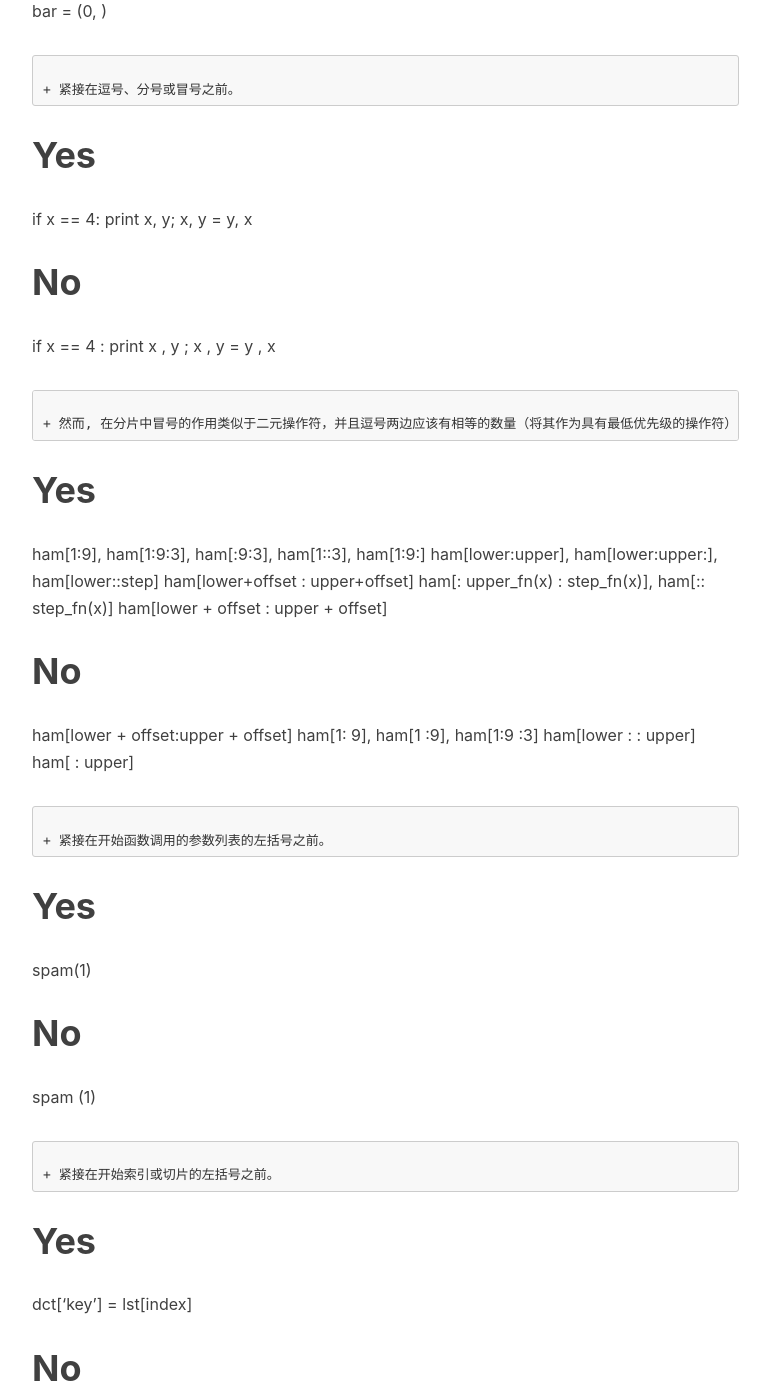
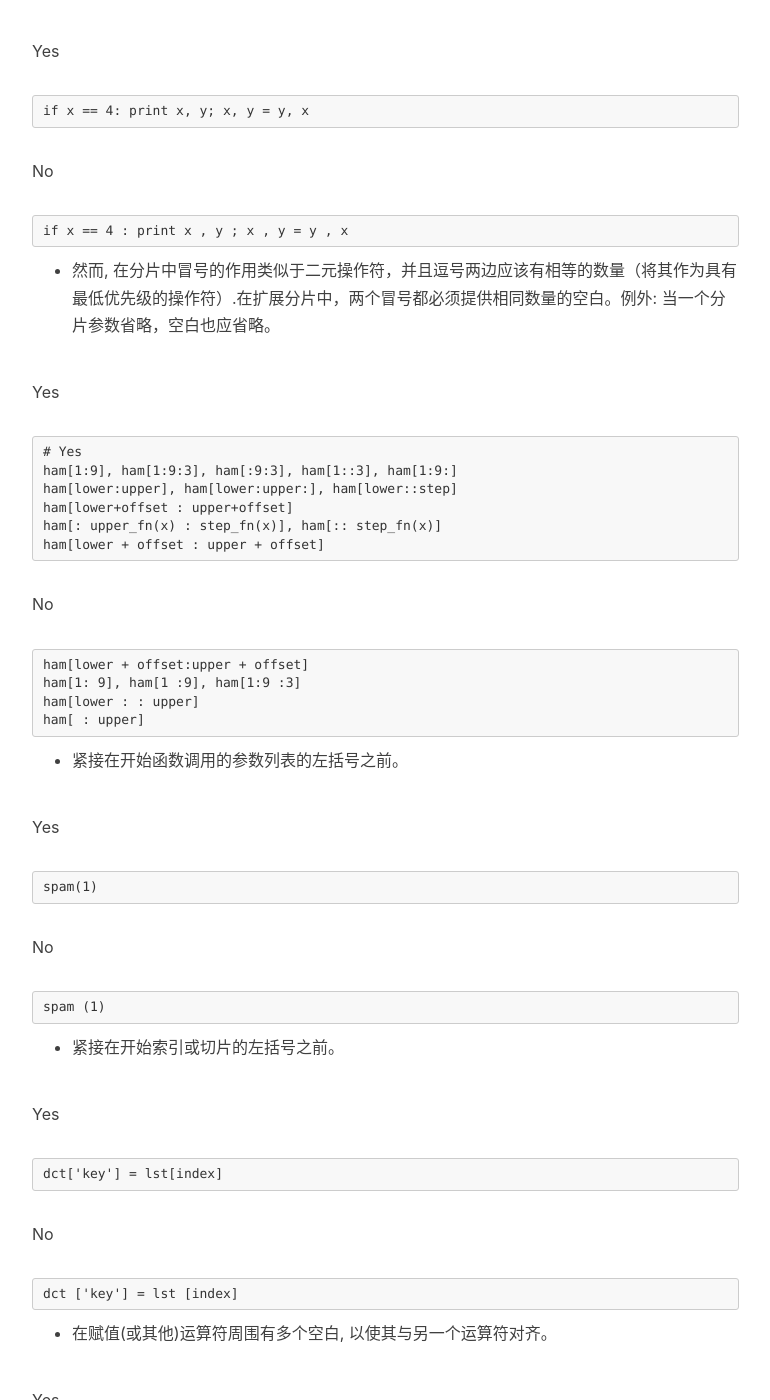
Before and after one commit to wangdelin/wangdelin.github.io, a Jekyll site: the page built from _posts/2018-1-10-pep8-style-guide-for-python-code.markdown, in a window 1280 px wide and 1400 px high, scrolled down 5899 px. Shown: the whole window, without its empty margins (233-1003 px from the left). Built offline with Jekyll 4.4.1, drawn with Linux system fonts in a browser that asks for light colours; nearby versions of some CDN libraries; comment, search, counter and statistics services are not loaded; some of the changed text lies outside the part shown.

Commit message:
格式BUG修复

````diff
--- a/_posts/2018-1-10-pep8-style-guide-for-python-code.markdown
+++ b/_posts/2018-1-10-pep8-style-guide-for-python-code.markdown
@@ -207,33 +207,43 @@ import sys
 在下列情况下避免多余的空白:
 
 + 括号，方括号，大括号内部紧接的地方。
+
+Yes
 ```
-# Yes
 spam(ham[1], {eggs: 2})
-
-# No
+```
+No
+```
 spam( ham[ 1 ], { eggs: 2 } )
 ```
 
-+ 介于尾随逗号和右括号之间。
++ 介于尾随逗号和右括号之间。'
+
+Yes
 ```
-# Yes
 foo = (0,)
+```
 
-# No
+No
+```
 bar = (0, )
 ```
 
 + 紧接在逗号、分号或冒号之前。
+
+Yes
 ```
-# Yes
 if x == 4: print x, y; x, y = y, x
+```
 
-# No
+No
+```
 if x == 4 : print x , y ; x , y = y , x
 ```
 
 + 然而, 在分片中冒号的作用类似于二元操作符，并且逗号两边应该有相等的数量（将其作为具有最低优先级的操作符）.在扩展分片中，两个冒号都必须提供相同数量的空白。例外: 当一个分片参数省略，空白也应省略。
+
+Yes
 ```
 # Yes
 ham[1:9], ham[1:9:3], ham[:9:3], ham[1::3], ham[1:9:]
@@ -241,8 +251,10 @@ ham[lower:upper], ham[lower:upper:], ham[lower::step]
 ham[lower+offset : upper+offset]
 ham[: upper_fn(x) : step_fn(x)], ham[:: step_fn(x)]
 ham[lower + offset : upper + offset]
+```
 
-# No
+No
+```
 ham[lower + offset:upper + offset]
 ham[1: 9], ham[1 :9], ham[1:9 :3]
 ham[lower : : upper]
@@ -250,31 +262,40 @@ ham[ : upper]
 ```
 
 + 紧接在开始函数调用的参数列表的左括号之前。
+
+Yes
 ```
-# Yes
 spam(1)
+```
 
-# No
+No
+```
 spam (1)
 ```
 
 + 紧接在开始索引或切片的左括号之前。
+
+Yes
 ```
-# Yes
 dct['key'] = lst[index]
+```
 
-# No
+No
+```
 dct ['key'] = lst [index]
 ```
 
 + 在赋值(或其他)运算符周围有多个空白, 以使其与另一个运算符对齐。
+
+Yes
 ```
-# Yes
 x = 1
 y = 2
 long_variable = 3
+```
 
-# No
+No
+```
 x             = 1
 y             = 2
 long_variable = 3
````
